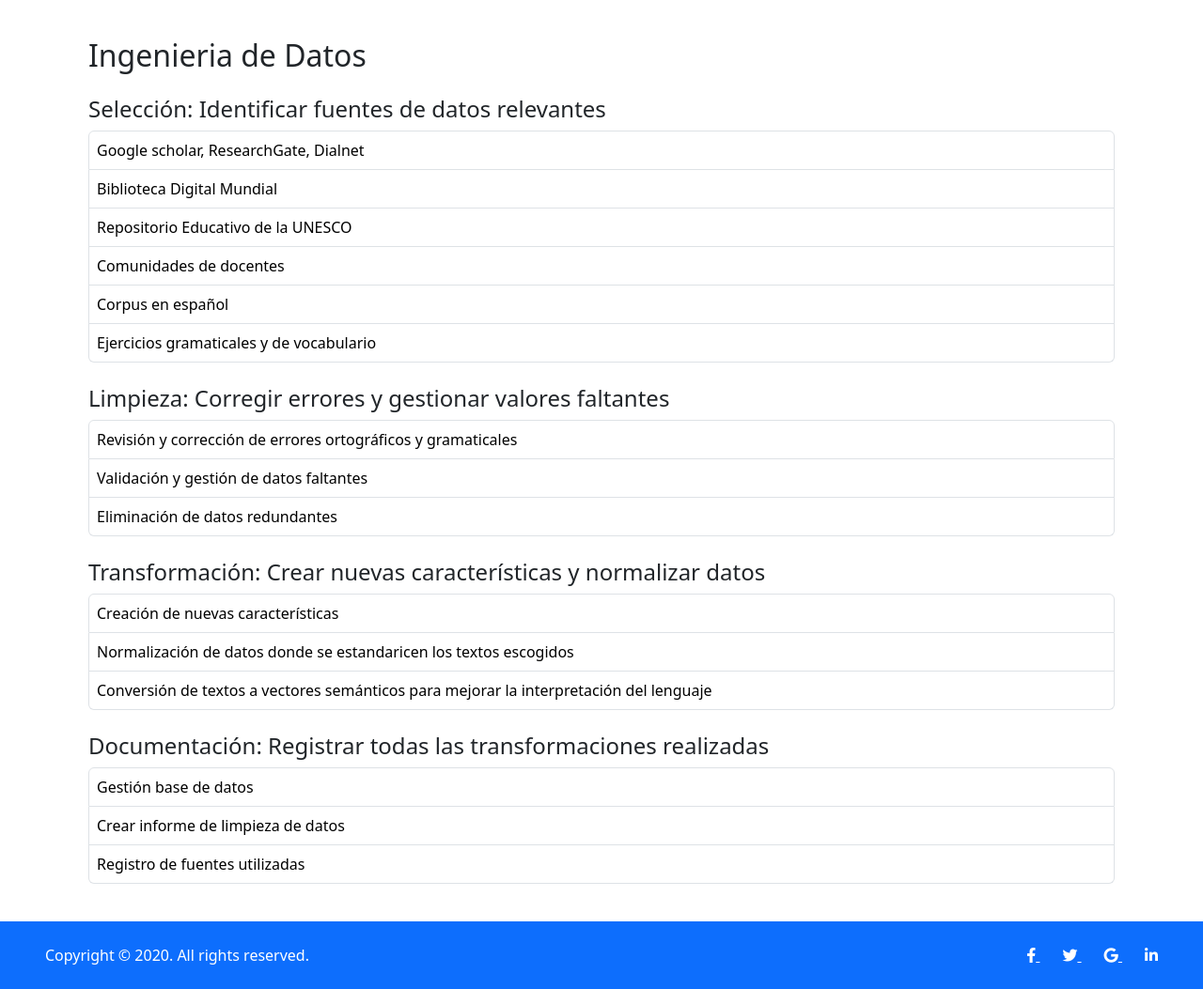
After one commit to nicoRincon/GeniosEnFormacion, a Flask app: template templates/project_explanation/data_engineering.html in a window 1280 px wide. The commit adds this page. Shown: the whole page at 94% size. Run offline with Flask 3, Linux system fonts and the light colour scheme; the template is opened without the code that fills it, so the values that code supplies are empty; some libraries are stand-ins or nearby versions.

Commit message:
Se crearon las ventanas pendientes del proyecto

```diff
--- /dev/null
+++ b/templates/project_explanation/data_engineering.html
@@ -0,0 +1,40 @@
+{% extends "templates/base.html" %}
+
+{% block title %}Ingenieria de Datos{% endblock %}
+
+{% block content %}
+<div class="container mt-4">
+    <h2 class="mb-4">Ingenieria de Datos</h2>
+
+    <h4>Selección: Identificar fuentes de datos relevantes</h4>
+    <ul class="list-group mb-4">
+        <li class="list-group-item">Google scholar, ResearchGate, Dialnet </li>
+        <li class="list-group-item">Biblioteca Digital Mundial </li>
+        <li class="list-group-item">Repositorio Educativo de la UNESCO </li>
+        <li class="list-group-item">Comunidades de docentes </li>
+        <li class="list-group-item">Corpus en español </li>
+        <li class="list-group-item">Ejercicios gramaticales y de vocabulario </li>
+    </ul>
+
+    <h4>Limpieza: Corregir errores y gestionar valores faltantes </h4>
+    <ul class="list-group mb-4">
+        <li class="list-group-item">Revisión y corrección de errores ortográficos y gramaticales  </li>
+        <li class="list-group-item">Validación y gestión de datos faltantes  </li>
+        <li class="list-group-item">Eliminación de datos redundantes  </li>
+    </ul>
+
+    <h4>Transformación: Crear nuevas características y normalizar datos </h4>
+    <ul class="list-group mb-4">
+        <li class="list-group-item">Creación de nuevas características   </li>
+        <li class="list-group-item">Normalización de datos donde se estandaricen los textos escogidos  </li>
+        <li class="list-group-item">Conversión de textos a vectores semánticos para mejorar la interpretación del lenguaje  </li>
+    </ul>
+
+    <h4>Documentación: Registrar todas las transformaciones realizadas  </h4>
+    <ul class="list-group mb-4">
+        <li class="list-group-item">Gestión base de datos </li>
+        <li class="list-group-item">Crear informe de limpieza de datos </li>
+        <li class="list-group-item">Registro de fuentes utilizadas </li>
+    </ul>
+</div>
+{% endblock %}
--- a/templates/templates/base.html
+++ b/templates/templates/base.html
@@ -48,14 +48,28 @@
                                     </a>
                                 </li>
                                 <li>
-                                    <a class="dropdown-item" href="#">
-                                        Another action
+                                    <a class="dropdown-item" href="{{ url_for('data_engineering') }}">
+                                        Ingenieria de datos
                                     </a>
                                 </li>
+
                                 <li>
-                                    <hr class="dropdown-divider">
+                                    <a class="dropdown-item" href="{{ url_for('model_engineering') }}">
+                                        Ingenieria del modelo
+                                    </a>
                                 </li>
-                                <li><a class="dropdown-item" href="#">Something else here</a></li>
+
+                                <li>
+                                    <a class="dropdown-item" href="{{ url_for('model_evaluation') }}">
+                                        Evaluacion del modelo
+                                    </a>
+                                </li>
+
+                                <li>
+                                    <a class="dropdown-item" href="{{ url_for('model_deployment') }}">
+                                        Despliegue del modelo
+                                    </a>
+                                </li>
                             </ul>
                         </li>
                         <li class="nav-item">
```
Also changed, not shown: templates/project_explanation/model_deployment.html (added, +16 -0 lines), templates/project_explanation/model_engineering.html (added, +40 -0 lines), templates/project_explanation/model_evaluation.html (added, +16 -0 lines).
